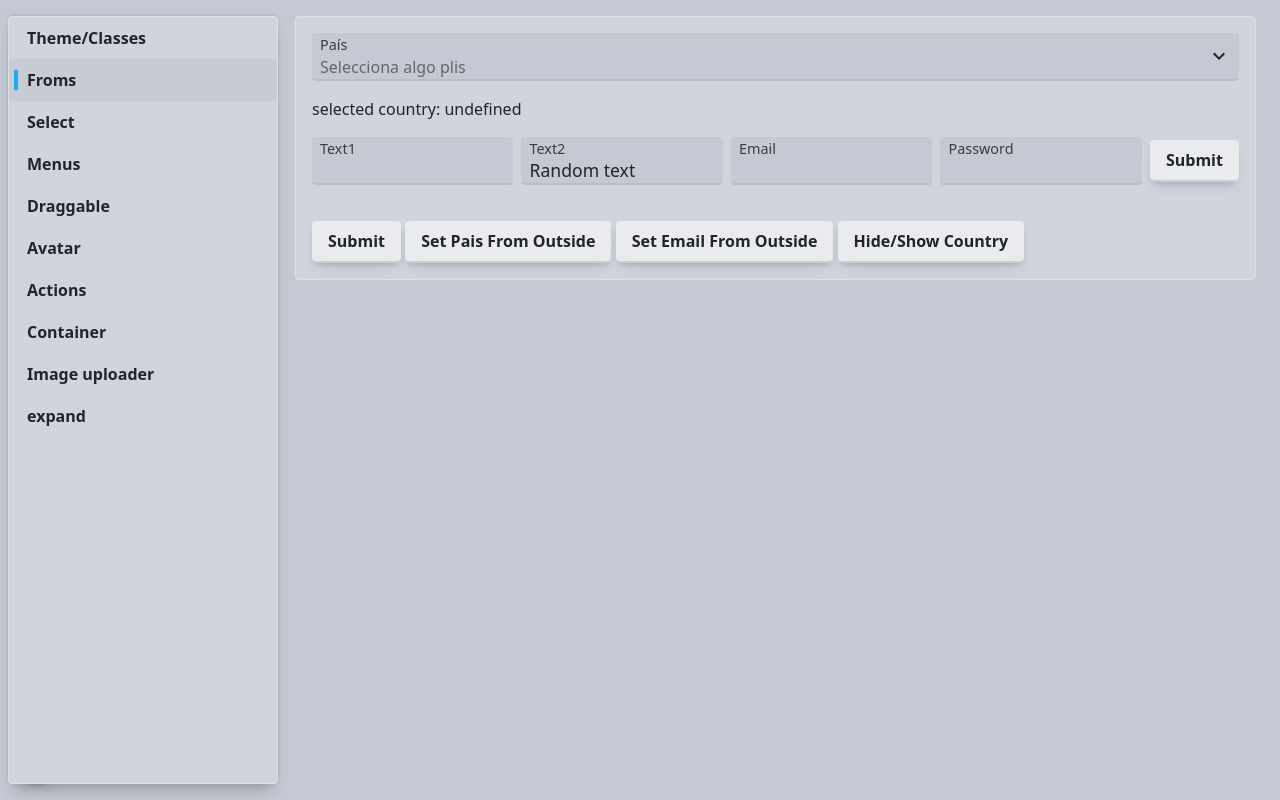
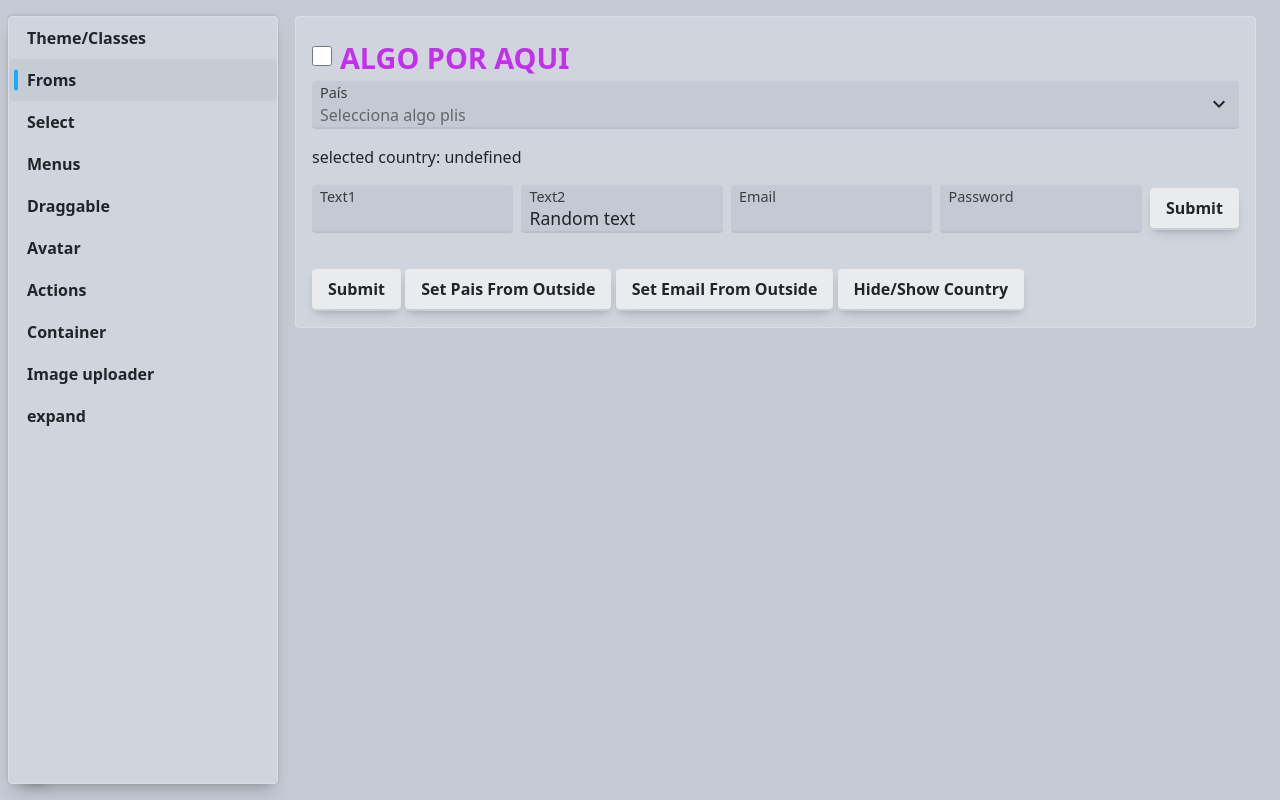
Before and after one commit to LuisManuelNR/chasi-ui, a SvelteKit app: page /forms in a window 1280 px wide. Built offline with nearby package versions, Linux system fonts and the light colour scheme.

Commit message:
draw label if is a slot

```diff
--- a/src/lib/CForms/CLabel.svelte
+++ b/src/lib/CForms/CLabel.svelte
@@ -65,7 +65,7 @@
 <label
 	class="c-label {klass}"
 	class:loading-inline={loading}
-	class:no-label={!label}
+	class:no-label={!label && !$$slots.label}
 	class:error-state={hint}
 	class:shake-animation={shake}
 	on:animationend={() => (shake = false)}
--- a/src/routes/forms/+page.svelte
+++ b/src/routes/forms/+page.svelte
@@ -85,6 +85,10 @@
 </script>
 
 <div class="card mb-4">
+	<CLabel>
+		<div class="brand-text" slot="label"><h1>ALGO POR AQUI</h1></div>
+		<input type="checkbox" bind:value={text1} />
+	</CLabel>
 	<CForm on:submit={handleSubmit}>
 		<div class="d-grid gap-3">
 			<!-- <CSelect
```
